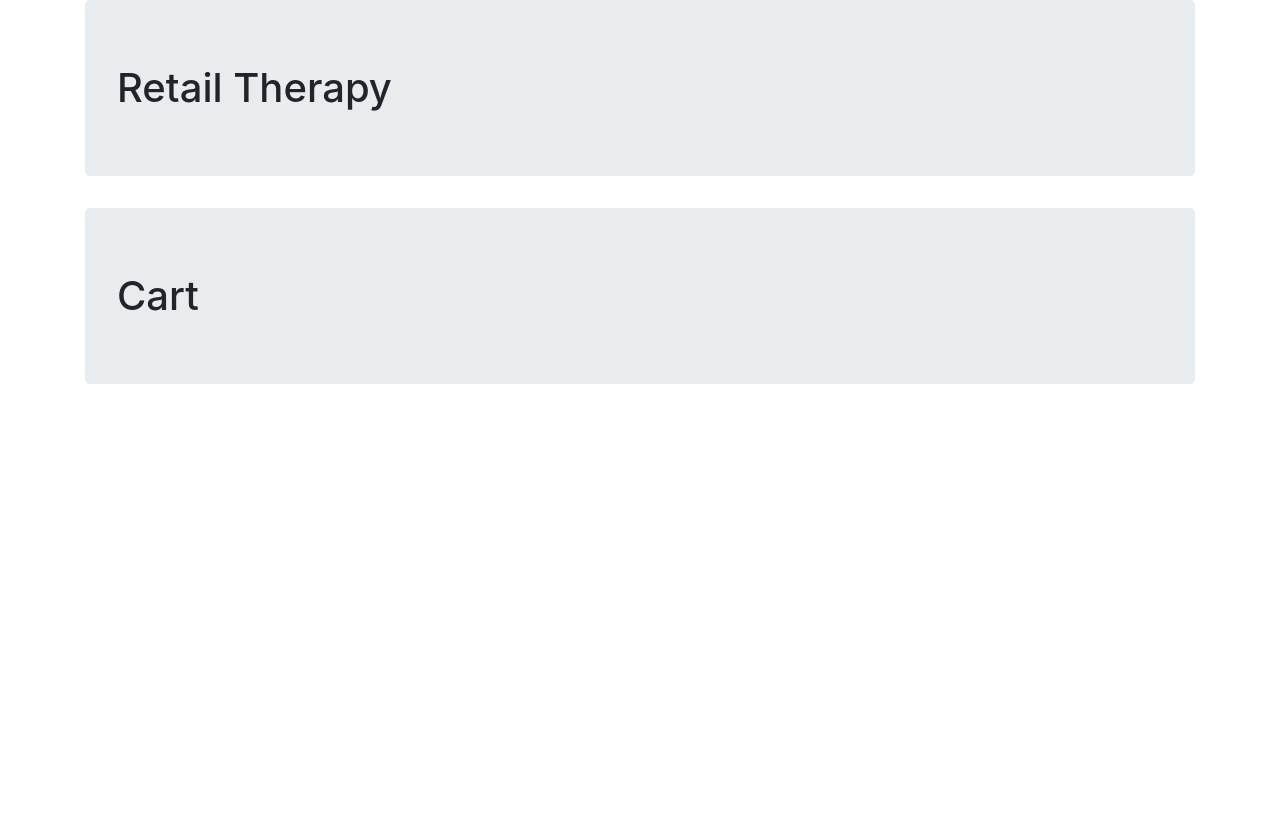
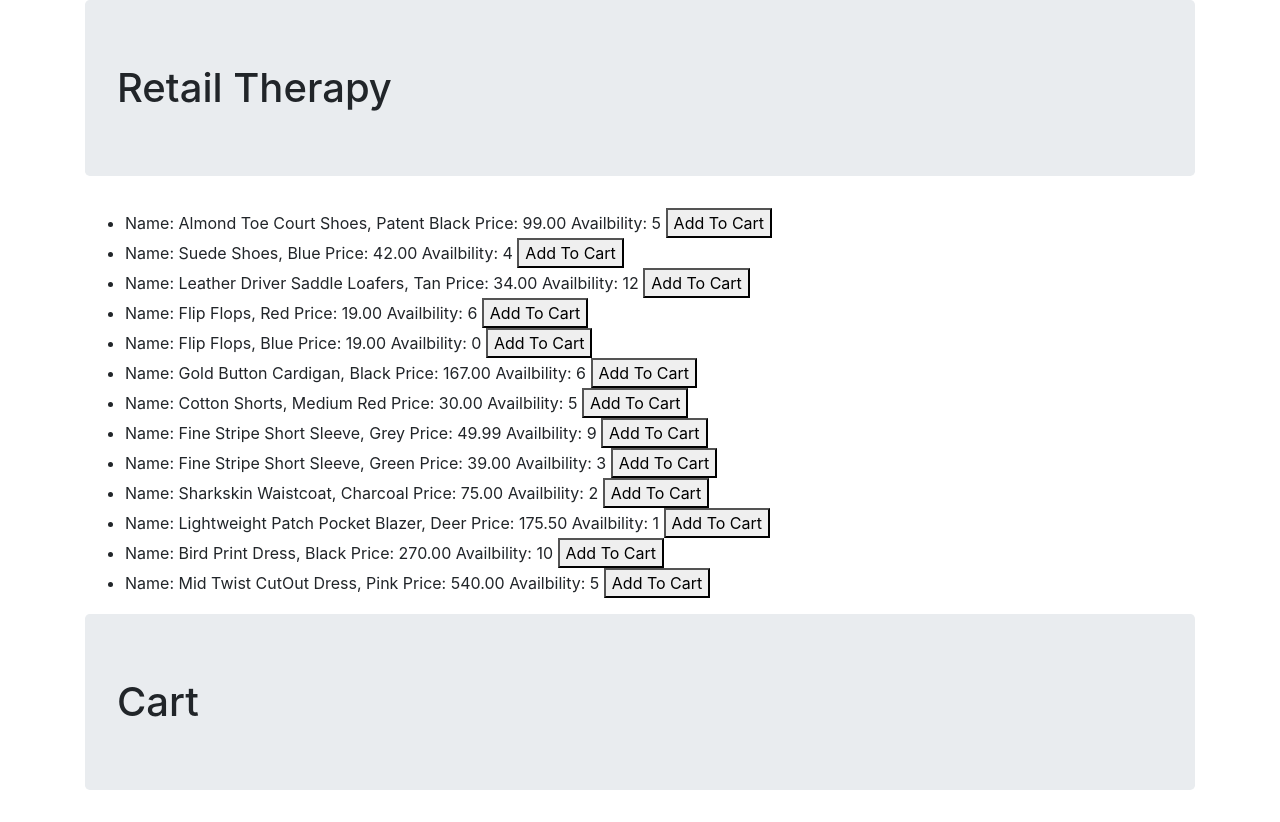
Before and after one commit to CazaBelle/retail-therapy-js, a website: page index.html in a window 1280 px wide. Before the commit the page ends 800 px from the top, so only its background shows below. Drawn offline with nearby package versions, Linux system fonts and the light colour scheme.

Commit message:
USER STORY 1: Displaying products to user

```diff
--- a/index.html
+++ b/index.html
@@ -25,7 +25,13 @@
 
         </section>
 
+
+    <script src="./src/Data.js"></script>
+    <script src="./src/Inventory.js" ></script>
     <script src="interface.js" ></script>
-    <script src="./src/Inventory.js" ></script>
+
+
+
+
   </body>
 </html>
--- a/interface.js
+++ b/interface.js
@@ -1,6 +1,14 @@
+
 const loadPage = () => {
-  let products = document.querySelector('#product-list')
+  let products = document.querySelector('.card-group')
   let cart = document.querySelector('.cart-section')
+  console.log(products)
+  const inventory = new Inventory(data)
+
+
+  products.innerHTML = ''
+
+  products.appendChild(inventory.addInventoryDOM())
 
 }
 
--- a/src/Data.js
+++ b/src/Data.js
@@ -1,18 +1,16 @@
-Data = [
-    { name: 'Almond Toe Court Shoes, Patent Black', category: 'Women\'s Footwear', price: 99.00,quantity: 5 },
-    { name: 'Suede Shoes, Blue', category: 'Women\'s Footwear', price: 42.00, quantity: 4 },
-    { name: 'Leather Driver Saddle Loafers, Tan', category: 'Men\'s Footwear', price: 34.00, quantity: 12 },
-    { name: 'Flip Flops, Red', category: 'Men\'s Footwear', price: 19.00, quantity: 6 },
-    { name: 'Flip Flops, Blue', category: 'Men\'s Footwear', price: 19.00, quantity: 0 },
-    { name: 'Gold Button Cardigan, Black', category: 'Women\'s Casualwear', price: 167.00, quantity: 6 },
-    { name: 'Cotton Shorts, Medium Red', category: 'Women\'s Casualwear', price: 30.00, quantity: 5 },
-    { name: 'Fine Stripe Short Sleeve, Grey', category: 'Men\'s Casualwear', price: 49.99, quantity: 9 },
-    { name: 'Fine Stripe Short Sleeve, Green', category: 'Men\'s Casualwear', price: 39.00, quantity: 3 },
-    { name: 'Sharkskin Waistcoat, Charcoal ', category: 'Men’s Formalwear', price: 75.00 , quantity: 2 },
-    { name: 'Lightweight Patch Pocket Blazer, Deer', category: 'Men\'s Formalwear', price: 175.50, quantity: 1 },
-    { name: 'Bird Print Dress, Black', category: 'Women\'s Formalwear', price: 270, quantity: 10 },
-    { name: 'Mid Twist Cut­Out Dress, Pink', category: 'Women\'s Formalwear', price: 540.00, quantity: 5 }
+const data = [
+    { id: 1, name: 'Almond Toe Court Shoes, Patent Black', category: 'Women\'s Footwear', price: 99.00,quantity: 5 },
+    { id: 2, name: 'Suede Shoes, Blue', category: 'Women\'s Footwear', price: 42.00, quantity: 4 },
+    { id: 3, name: 'Leather Driver Saddle Loafers, Tan', category: 'Men\'s Footwear', price: 34.00, quantity: 12 },
+    { id: 4, name: 'Flip Flops, Red', category: 'Men\'s Footwear', price: 19.00, quantity: 6 },
+    { id: 5, name: 'Flip Flops, Blue', category: 'Men\'s Footwear', price: 19.00, quantity: 0 },
+    { id: 6, name: 'Gold Button Cardigan, Black', category: 'Women\'s Casualwear', price: 167.00, quantity: 6 },
+    { id: 7, name: 'Cotton Shorts, Medium Red', category: 'Women\'s Casualwear', price: 30.00, quantity: 5 },
+    { id: 8, name: 'Fine Stripe Short Sleeve, Grey', category: 'Men\'s Casualwear', price: 49.99, quantity: 9 },
+    { id: 9, name: 'Fine Stripe Short Sleeve, Green', category: 'Men\'s Casualwear', price: 39.00, quantity: 3 },
+    { id: 10, name: 'Sharkskin Waistcoat, Charcoal ', category: 'Men’s Formalwear', price: 75.00 , quantity: 2 },
+    { id: 11, name: 'Lightweight Patch Pocket Blazer, Deer', category: 'Men\'s Formalwear', price: 175.50, quantity: 1 },
+    { id: 12, name: 'Bird Print Dress, Black', category: 'Women\'s Formalwear', price: 270, quantity: 10 },
+    { id: 13, name: 'Mid Twist Cut­Out Dress, Pink', category: 'Women\'s Formalwear', price: 540.00, quantity: 5 }
 
   ]
-
-module.exports = Data
--- a/src/Inventory.js
+++ b/src/Inventory.js
@@ -1,11 +1,37 @@
-const Data = './Data'
+
 
 class Inventory{
   constructor(products){
-    this.products = products
+    this.products = products || []
   }
 
   getProducts(){
    return this.products
   }
+
+  // inventoryText(){
+  //   return this.products.map(function(product){
+  //     `Name: ${console.log(product.name)} Category: ${console.log(product.category)} Price: ${console.log(product.price)} Availbility: ${console.log(product.quantity)}`
+  //   })
+  // }
+
+  inventoryText(){
+    return this.products.map(function(product){
+        return `Name: ${product.name} Price: ${parseFloat(product.price).toFixed(2)} Availbility: ${product.quantity} <button  id=${product.id}>Add To Cart</button>`
+    })
 }
+
+  addInventoryDOM(){
+    let ul = document.createElement('ul')
+    this.inventoryText().map(function(text, i){
+
+      let li = document.createElement('li')
+      li.innerHTML = text
+      ul.appendChild(li)
+    })
+    return ul
+}
+
+
+
+}
```
Also changed, not shown: SpecRunner.html (+6 -3 lines), spec/InventorySpec.js (+10 -3 lines).
